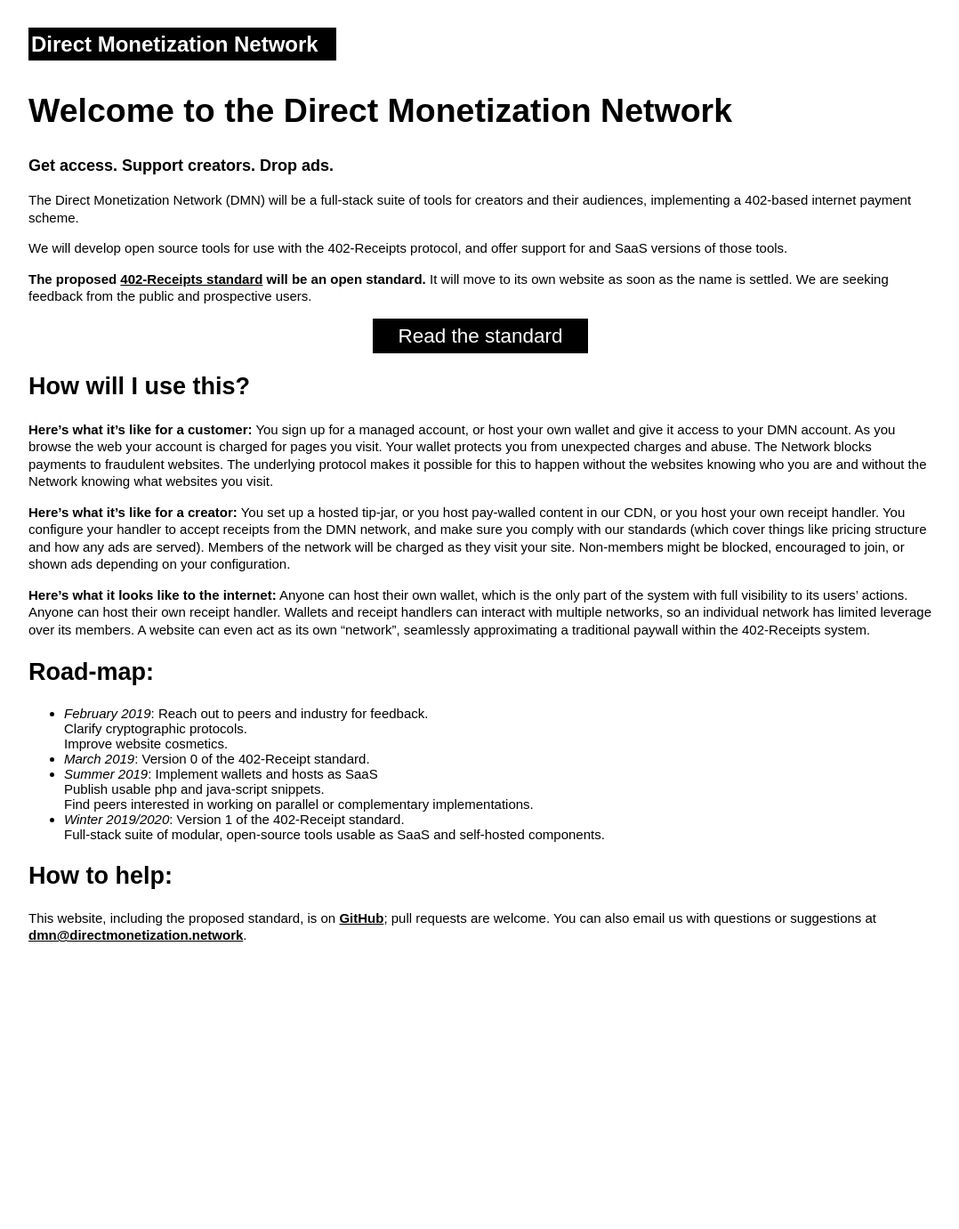
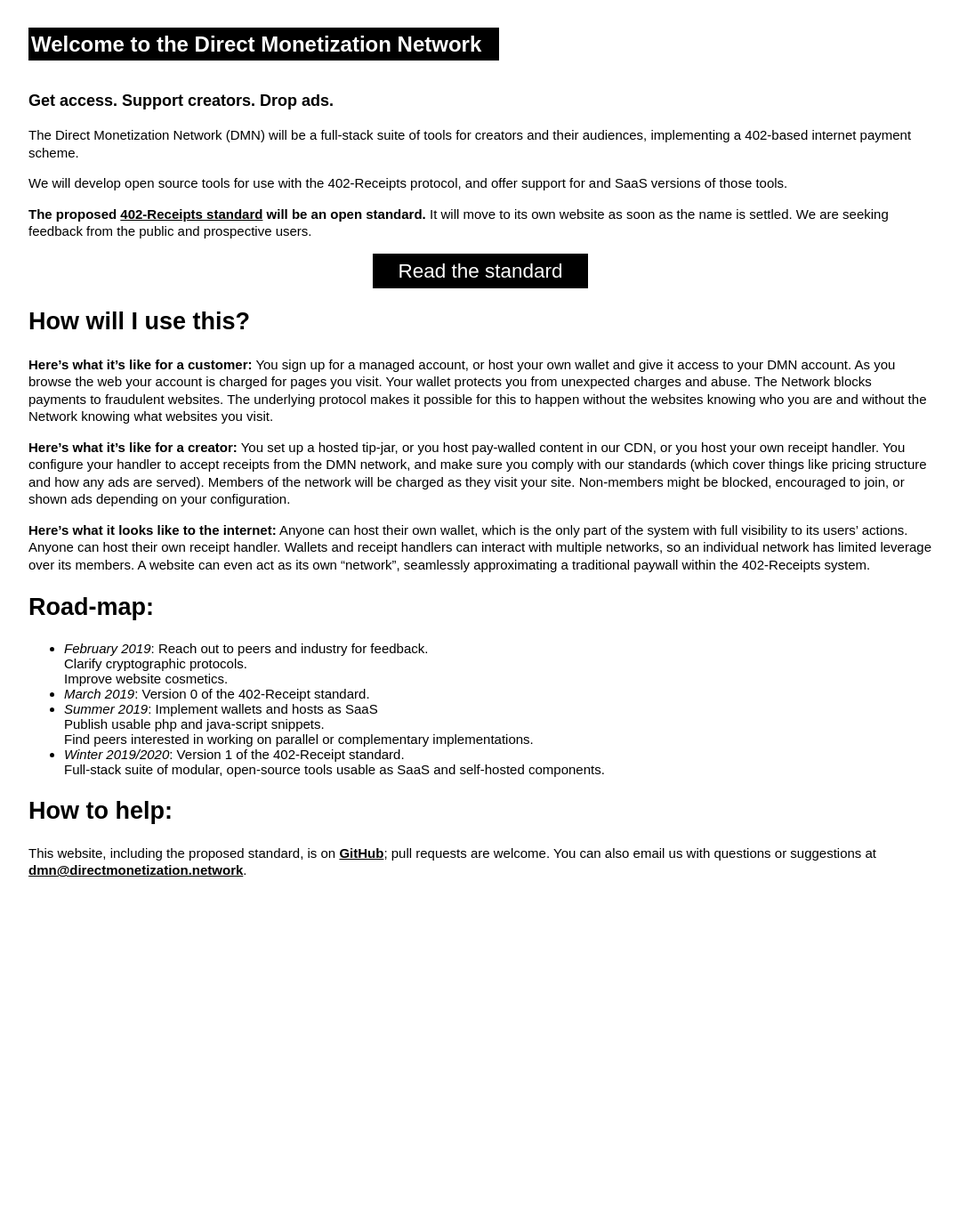
Before and after one commit to erikpukinskis/direct-monetization-static, a Jekyll site: the page built from welcome-to-the-dmn.markdown, in a window 1280 px wide. Shown: the whole page at 89% size, without its empty margins (100-1178 px from the left). Built offline with Jekyll 4.4.1, drawn with Linux system fonts in a browser that asks for light colours; after the commit the page ends 1308 px from its top, so only the background shows below that.

Commit message:
Use same site title motif for welcome message on landing page

```diff
--- a/_layouts/page.html
+++ b/_layouts/page.html
@@ -3,8 +3,7 @@ layout: default
 ---
 <header>
   <a class="text" href="/consumer.html">
-    Direct Monetization Network
+    {{ page.title }}
   </a>
 </header>
-<h1>{{ page.title }}</h1>
 {{content}}
--- a/_sass/master.scss
+++ b/_sass/master.scss
@@ -60,6 +60,7 @@ nav {
   font-weight: normal;
   background: $block-color;
 }
+
 
 h1 {
   font-size: 250%;
```
